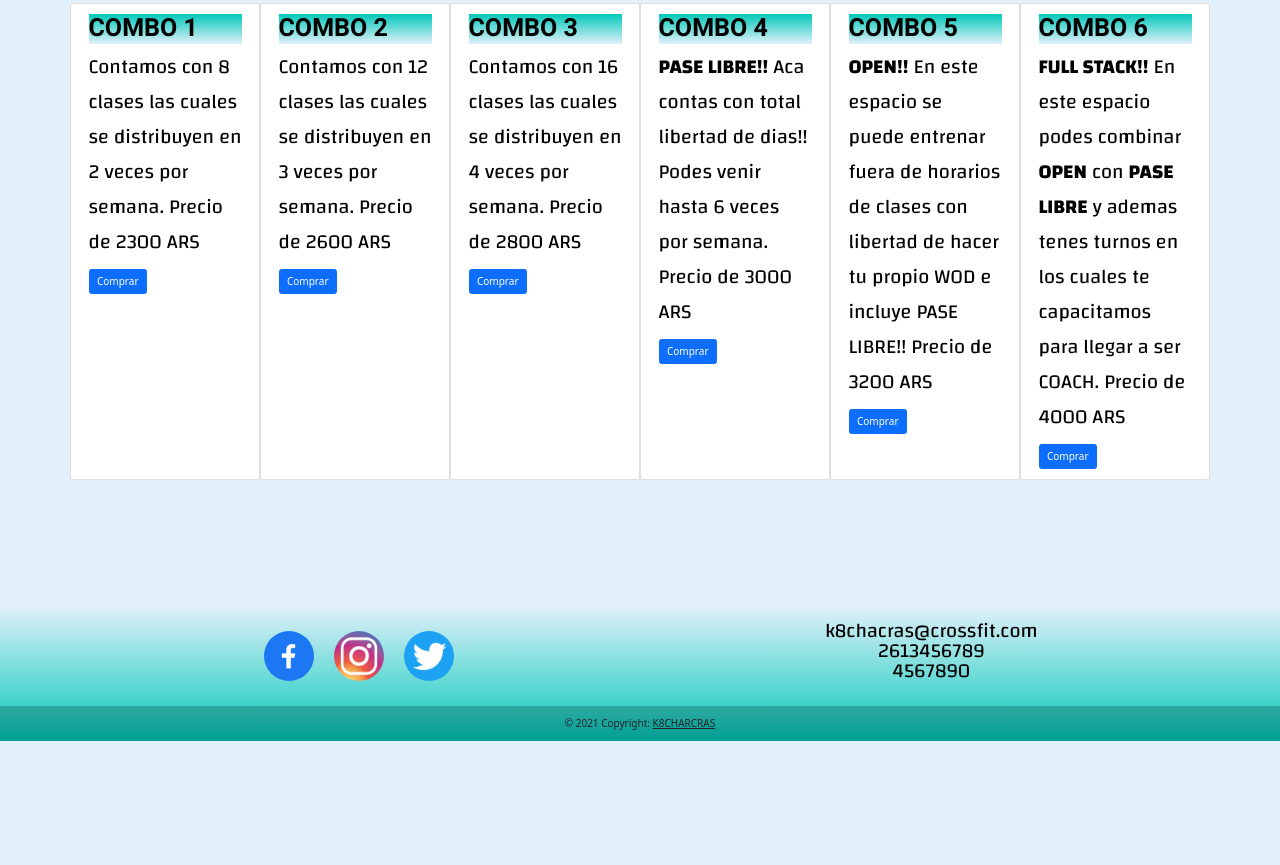
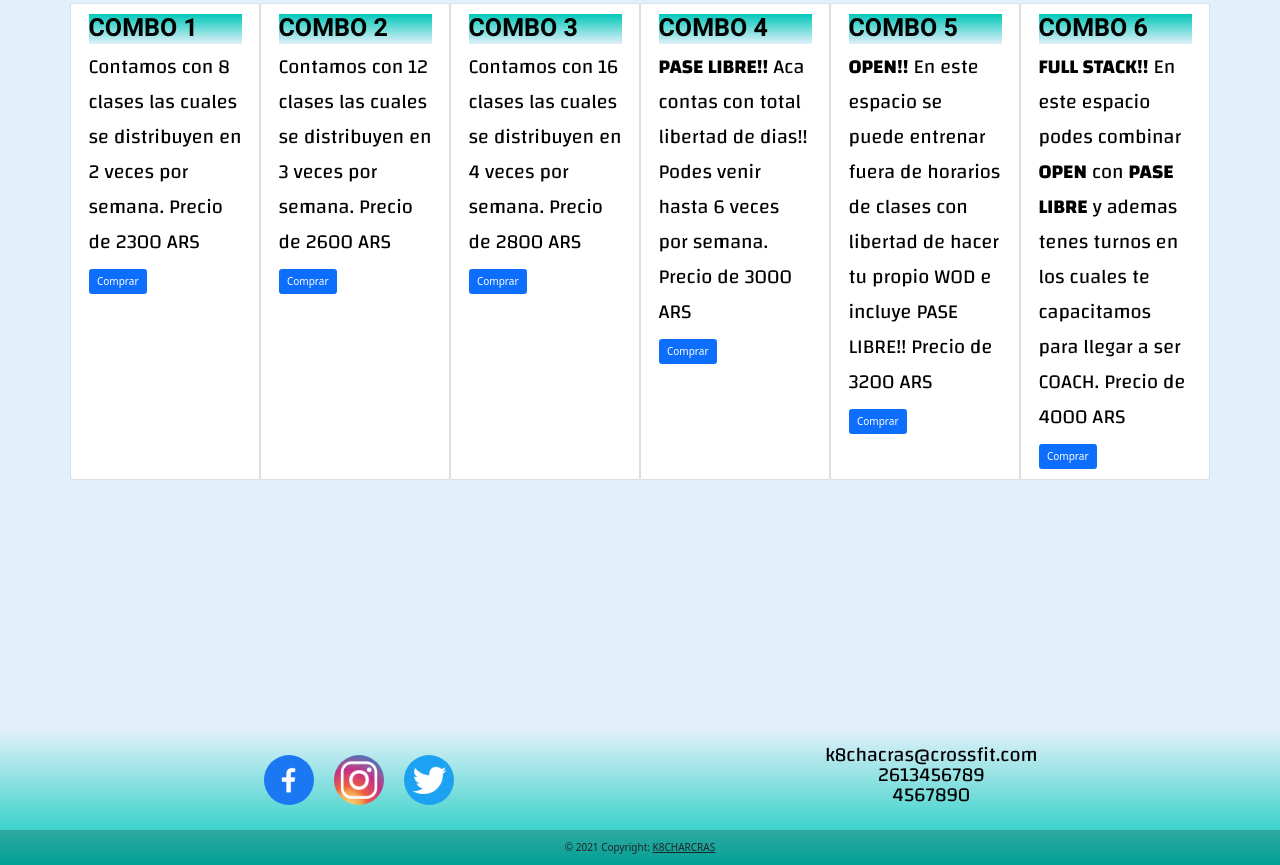
Before and after one commit to TomasLicciardi/K8CHACRAS, a website: page pages/precios.html in a window 1280 px wide. Shown: the part 244-1109 px from the top of the page. Before the commit the page ends 985 px from the top, so only its background shows below. Drawn offline with nearby package versions, Linux system fonts and the light colour scheme.

Commit message:
Cambios pagina pie

```diff
--- a/pages/precios.html
+++ b/pages/precios.html
@@ -99,7 +99,6 @@
         </div>
       </nav>
     </header>
-    <section class="main">
       <div class="tituloPrecios">
         <h2>PRECIOS</h2>
       </div>
@@ -152,8 +151,7 @@
         </div>
         </div>
       </div>
-    </section>
-    <footer class="bg-light text-center text-lg-start">
+    <footer class="bg-light text-center text-lg-start piePrecios">
       <div class="container p-4">
         <div class="row">
           <div class="col-lg-6 col-md-12 mb-4 mb-md-0 redesSociales">
--- a/scss/_horarios.scss
+++ b/scss/_horarios.scss
@@ -39,7 +39,7 @@
   }
 }
 
-@media screen and (max-width: 420px) {
+@media screen and (max-width: 430px) {
   .tablaHorarios {
     margin: auto;
     width: auto;
--- a/scss/_precios.scss
+++ b/scss/_precios.scss
@@ -19,8 +19,10 @@
   background-image: linear-gradient(to bottom, rgb(1, 200, 185), $colordeFondo);
 }
 
-@media screen and (min-width: 991px) {
-  .contenedorPrecios {
-    margin: 10rem auto;
-  }
+.contenedorPrecios {
+  margin: 10rem auto;
 }
+
+.piePrecios {
+  margin-top: 25rem;
+}
```
Also changed, not shown: css/k8chacras.css, 1 other file.
